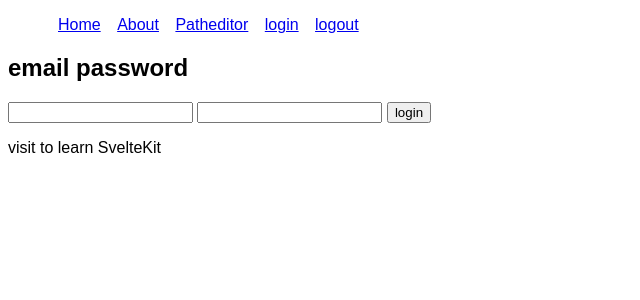
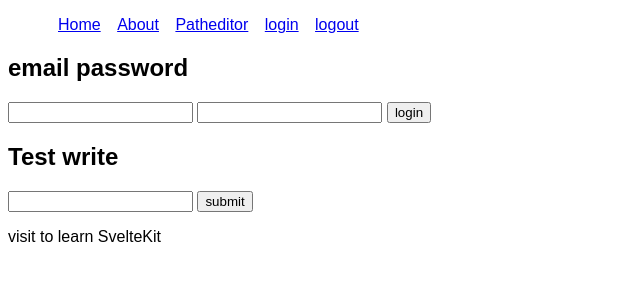
Before and after one commit to Protokollmaker/NoteTorailPlanOld, a SvelteKit app: page /login in a window 1280 px wide. Shown: the top 300 px of the page, without its empty margins (0-640 px from the left). Built offline with nearby package versions, Linux system fonts and the light colour scheme; no server answers.

Commit message:
3 files modified

```diff
--- a/package.json
+++ b/package.json
@@ -21,7 +21,7 @@
 		"prettier-plugin-svelte": "^2.8.1",
 		"svelte": "^3.54.0",
 		"svelte-check": "^3.0.1",
-		"typescript": "^4.9.3",
+		"typescript": "^4.9.5",
 		"vite": "^4.0.0"
 	},
 	"type": "module",
--- a/src/routes/login/+page.svelte
+++ b/src/routes/login/+page.svelte
@@ -1,15 +1,13 @@
 <script lang="ts">
-  let food: string = "banana";
   import { firebaseConfig } from "$lib/firebaseConfig"
   import { initializeApp , getApps, getApp} from "firebase/app";
-  import { getFirestore } from "firebase/firestore";
+  import { getFirestore, collection, query, where, onSnapshot } from "firebase/firestore";
   import { browser } from "$app/environment";
   import { getAuth, signInWithEmailAndPassword, signOut, onAuthStateChanged} from "firebase/auth";
   import { onMount } from 'svelte';
  //console.log(auth);
  const firebaseApp = browser && (getApps().length === 0 ? initializeApp(firebaseConfig) : getApp());
  const db = browser && getFirestore(firebaseApp);
- console.log({firebaseApp, db});
  let email ="";
  let password ="";
  let user;
@@ -35,6 +33,11 @@
       user = newUser;
     });
 	});
+  const colRef = collection(db, "cities")
+  let submite = () => {
+
+  }
+  let test="";
 </script>
 
 <section>
@@ -45,6 +48,11 @@
   {#if user}
   <button type="button" on:click={logout}>logout</button>
   {/if}
+
+  <br/>
+  <h1>Test write</h1>
+  <input type="text" id="text" placehoder="test input" bind:value={test} />
+  <button type="button" on:click={submite}>submit</button>
 </section>
 
 <style>
```
Also changed, not shown: 1 other file (tests, documents, lock files or other folders).
